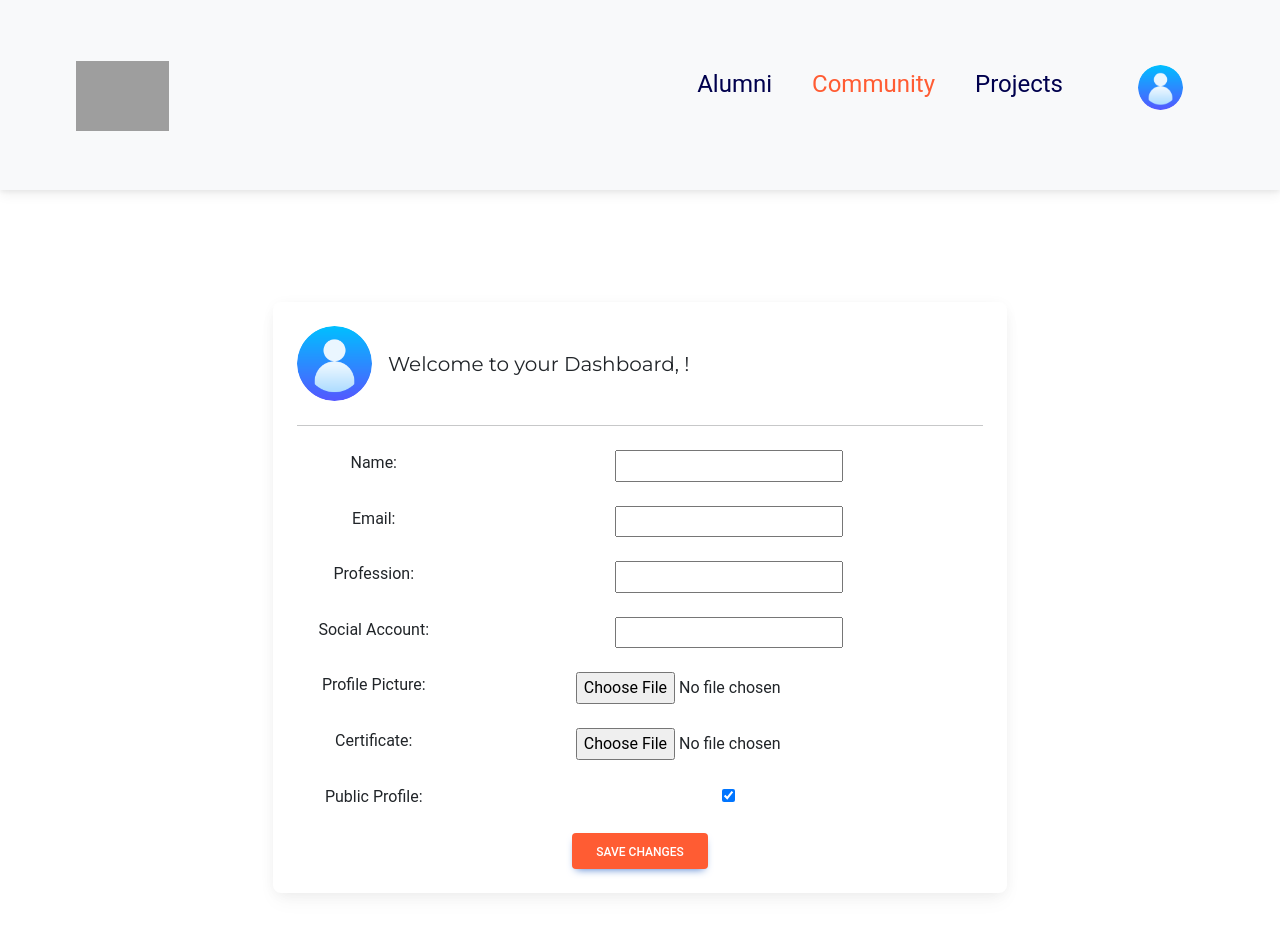
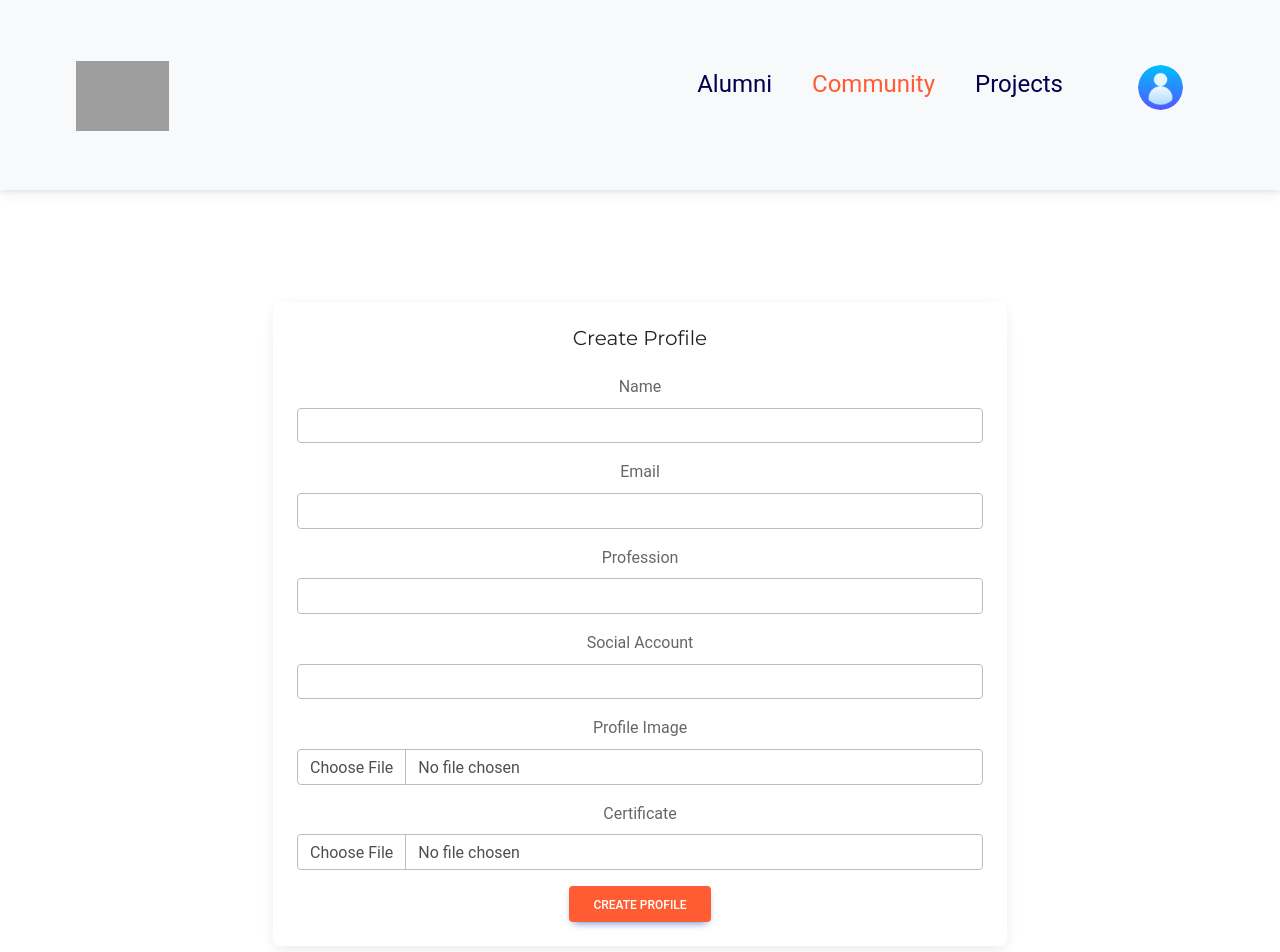
Before and after one commit to darlene9497/moringa-connect-frontend, a React (Create React App) app: page /dashboard in a window 1280 px wide. Shown: the top 952 px of the page. Built offline with nearby package versions, Linux system fonts and the light colour scheme; no server answers; grey boxes are pictures that could not be loaded.

Commit message:
Added create profile form

```diff
--- a/src/components/Dashboard/Dashboard.jsx
+++ b/src/components/Dashboard/Dashboard.jsx
@@ -1,5 +1,6 @@
 import React, { useState, useEffect } from "react";
 import userImage from "../../assets/userImage.png";
+import CreateProfile from "../Profile/CreateProfile";
 
 const Dashboard = () => {
   const [userData, setUserData] = useState({});
@@ -67,9 +68,11 @@ const Dashboard = () => {
   };
 
   return (
+
     <div className="container mt-5">
       <div className="row justify-content-center">
         <div className="col-lg-10">
+          <CreateProfile/>
           <div className="card">
             <div className="card-body">
               <div className="d-flex align-items-center">
--- /dev/null
+++ b/src/components/Profile/CreateProfile.jsx
@@ -0,0 +1,126 @@
+import React,{ useState }  from 'react'
+
+const CreateProfile = () => {
+
+    const [name, setName] = useState("");
+    const [email, setEmail] = useState("");
+    const [profession, setProfession] = useState("");
+    const [socialAccount, setSocialAccount] = useState("");
+    const [profileImage, setProfileImage] = useState(null);
+    const [certificate, setCertificate] = useState(null);
+
+    const handleNameChange = (event) => {
+      setName(event.target.value);
+    };
+
+    const handleEmailChange = (event) => {
+      setEmail(event.target.value);
+    };
+
+    const handleProfessionChange = (event) => {
+      setProfession(event.target.value);
+    };
+
+    const handleSocialAccountChange = (event) => {
+      setSocialAccount(event.target.value);
+    };
+
+    const handleProfileImageChange = (event) => {
+      setProfileImage(event.target.files[0]);
+    };
+
+    const handleCertificateChange = (event) => {
+      setCertificate(event.target.files[0]);
+    };
+
+    const handleSubmit = (event) => {
+      event.preventDefault();
+      // code to submit form data to server
+    };
+  return (
+    <div className="card">
+      <div className="card-body">
+        <h5 className="card-title mb-4">Create Profile</h5>
+        <form onSubmit={handleSubmit}>
+          <div className="mb-3">
+            <label htmlFor="name" className="form-label">
+              Name
+            </label>
+            <input
+              type="text"
+              className="form-control"
+              id="name"
+              value={name}
+              onChange={handleNameChange}
+              required
+            />
+          </div>
+          <div className="mb-3">
+            <label htmlFor="email" className="form-label">
+              Email
+            </label>
+            <input
+              type="email"
+              className="form-control"
+              id="email"
+              value={email}
+              onChange={handleEmailChange}
+              required
+            />
+          </div>
+          <div className="mb-3">
+            <label htmlFor="profession" className="form-label">
+              Profession
+            </label>
+            <input
+              type="text"
+              className="form-control"
+              id="profession"
+              value={profession}
+              onChange={handleProfessionChange}
+            />
+          </div>
+          <div className="mb-3">
+            <label htmlFor="socialAccount" className="form-label">
+              Social Account
+            </label>
+            <input
+              type="text"
+              className="form-control"
+              id="socialAccount"
+              value={socialAccount}
+              onChange={handleSocialAccountChange}
+            />
+          </div>
+          <div className="mb-3">
+            <label htmlFor="profileImage" className="form-label">
+              Profile Image
+            </label>
+            <input
+              type="file"
+              className="form-control"
+              id="profileImage"
+              onChange={handleProfileImageChange}
+            />
+          </div>
+          <div className="mb-3">
+            <label htmlFor="certificate" className="form-label">
+              Certificate
+            </label>
+            <input
+              type="file"
+              className="form-control"
+              id="certificate"
+              onChange={handleCertificateChange}
+            />
+          </div>
+          <button type="submit" className="btn btn-primary">
+            Create Profile
+          </button>
+        </form>
+      </div>
+    </div>
+  )
+}
+
+export default CreateProfile
```
